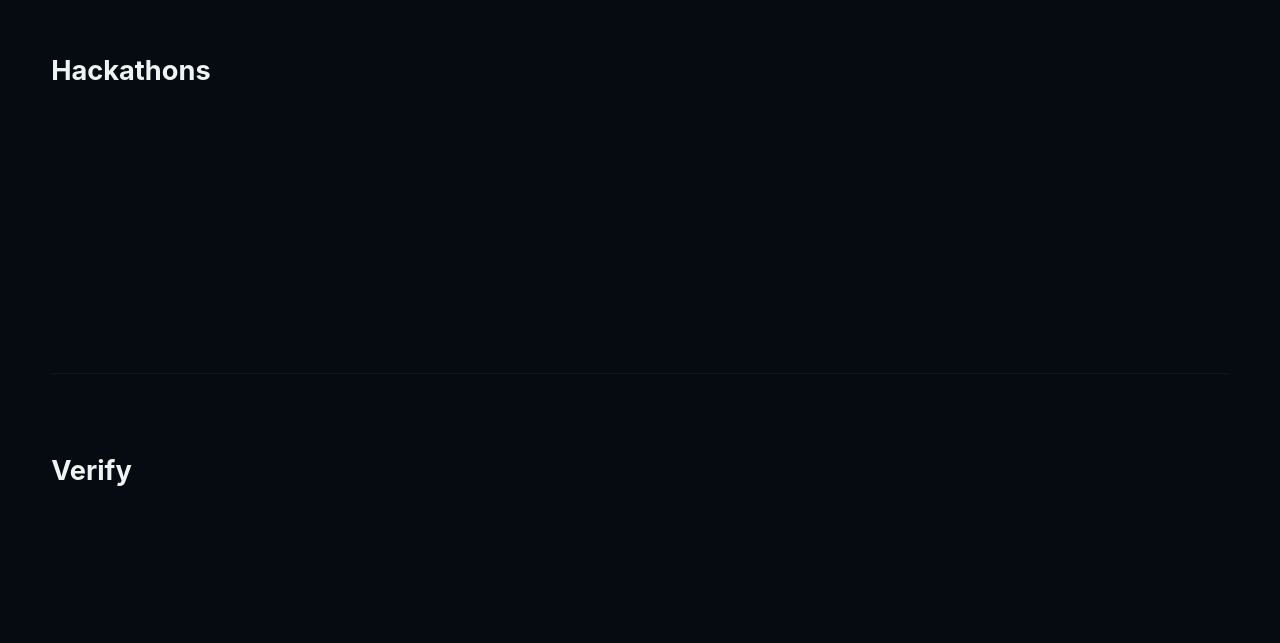
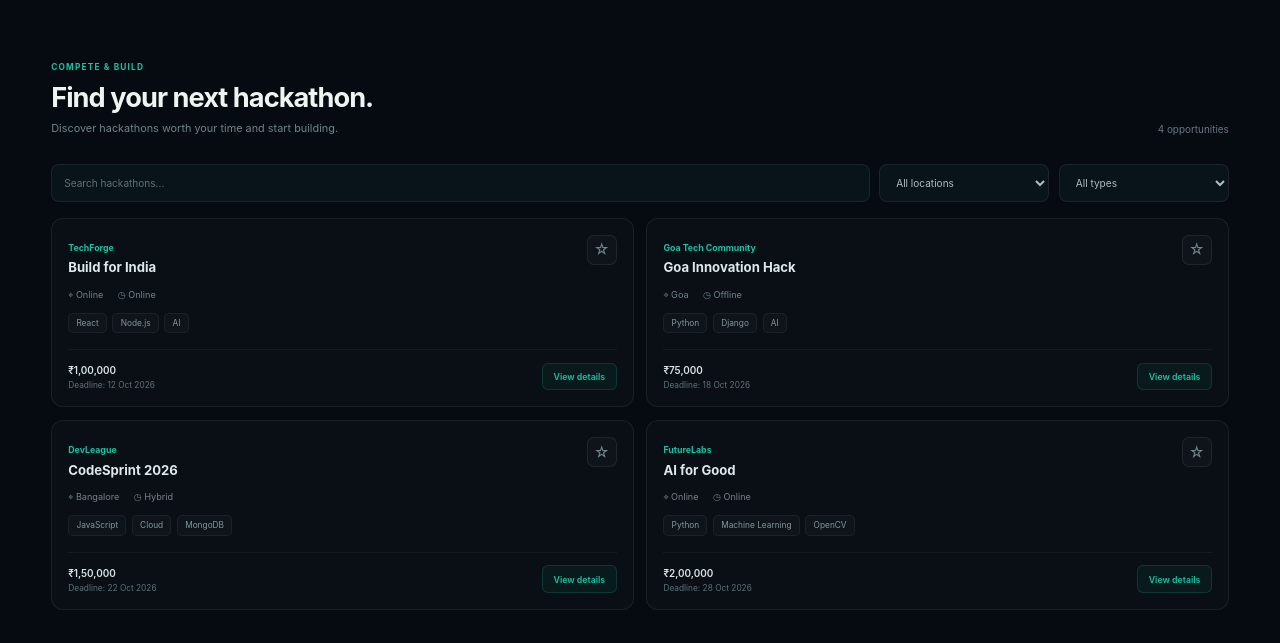
Before and after one commit to Kerkar831152/InternHop, a React (Vite) app in the folder frontend/: page / in a window 1280 px wide. Shown: the part 1257-1900 px from the top of the page. Built offline with nearby package versions, Linux system fonts and the light colour scheme.

Commit message:
Hackathons UI completion

```diff
--- a/frontend/src/App.css
+++ b/frontend/src/App.css
@@ -761,7 +761,8 @@ button {
   font-size: 0.68rem;
 }
 
-.internship-count {
+.internship-count,
+.hackathon-count {
   color: #657980;
 
   font-size: 0.62rem;
@@ -808,7 +809,6 @@ button {
 
 .internship-filters select {
   cursor: pointer;
-
   color-scheme: dark;
 }
 
@@ -825,7 +825,6 @@ button {
 .internship-filters input:focus,
 .internship-filters select:focus {
   border-color: rgba(25, 195, 163, 0.3);
-
   background: #0a171d;
 }
 
@@ -862,7 +861,6 @@ button {
 
 .internship-card:hover {
   border-color: rgba(25, 195, 163, 0.18);
-
   background: rgba(25, 195, 163, 0.025);
 
   transform: translateY(-2px);
@@ -918,15 +916,9 @@ button {
 .save-btn:hover,
 .save-btn.saved {
   border-color: rgba(25, 195, 163, 0.25);
-
   background: rgba(25, 195, 163, 0.08);
-
   color: #19c3a3;
 }
-
-/* =========================
-   INTERNSHIP META
-========================= */
 
 .internship-meta {
   display: flex;
@@ -939,10 +931,6 @@ button {
 
   font-size: 0.57rem;
 }
-
-/* =========================
-   SKILLS
-========================= */
 
 .internship-skills {
   display: flex;
@@ -964,10 +952,6 @@ button {
 
   font-size: 0.52rem;
 }
-
-/* =========================
-   CARD BOTTOM
-========================= */
 
 .internship-card-bottom {
   display: flex;
@@ -1023,10 +1007,231 @@ button {
 }
 
 /* =========================
-   NO RESULTS
+   HACKATHONS
 ========================= */
 
-.no-internships {
+.hackathons-section {
+  width: min(1180px, 92%);
+
+  margin: auto;
+  padding: 5rem 0 6rem;
+
+  border-top: 1px solid rgba(255, 255, 255, 0.04);
+}
+
+/* =========================
+   HACKATHON FILTERS
+========================= */
+
+.hackathon-filters {
+  display: grid;
+  grid-template-columns: 1fr 170px 170px;
+
+  gap: 0.6rem;
+
+  margin-top: 1.8rem;
+}
+
+.hackathon-filters input,
+.hackathon-filters select {
+  width: 100%;
+  height: 38px;
+
+  padding: 0 0.75rem;
+
+  border: 1px solid rgba(255, 255, 255, 0.07);
+  border-radius: 8px;
+
+  outline: none;
+
+  background: #09131a;
+  color: #aebdc1;
+
+  font-size: 0.63rem;
+
+  transition: 0.2s ease;
+}
+
+.hackathon-filters input::placeholder {
+  color: #5f7178;
+}
+
+.hackathon-filters select {
+  cursor: pointer;
+  color-scheme: dark;
+}
+
+.hackathon-filters select option {
+  background: #09131a;
+  color: #aebdc1;
+}
+
+.hackathon-filters select option:checked {
+  background: #102b2d;
+  color: #19c3a3;
+}
+
+.hackathon-filters input:focus,
+.hackathon-filters select:focus {
+  border-color: rgba(25, 195, 163, 0.3);
+  background: #0a171d;
+}
+
+/* =========================
+   HACKATHON GRID
+========================= */
+
+.hackathon-grid {
+  display: grid;
+  grid-template-columns: repeat(2, minmax(0, 1fr));
+
+  gap: 0.8rem;
+
+  margin-top: 1rem;
+}
+
+/* =========================
+   HACKATHON CARD
+========================= */
+
+.hackathon-card {
+  padding: 1rem;
+
+  border: 1px solid rgba(255, 255, 255, 0.065);
+  border-radius: 12px;
+
+  background: rgba(255, 255, 255, 0.018);
+
+  transition:
+    border-color 0.2s ease,
+    background 0.2s ease,
+    transform 0.2s ease;
+}
+
+.hackathon-card:hover {
+  border-color: rgba(25, 195, 163, 0.18);
+  background: rgba(25, 195, 163, 0.025);
+
+  transform: translateY(-2px);
+}
+
+.hackathon-card-top {
+  display: flex;
+  align-items: flex-start;
+  justify-content: space-between;
+
+  gap: 1rem;
+}
+
+.hackathon-organizer {
+  color: #19c3a3;
+
+  font-size: 0.55rem;
+  font-weight: 650;
+}
+
+.hackathon-card h3 {
+  margin-top: 0.3rem;
+
+  color: #dfe8ea;
+
+  font-size: 0.82rem;
+  font-weight: 650;
+
+  line-height: 1.3;
+}
+
+.hackathon-meta {
+  display: flex;
+  align-items: center;
+  gap: 0.9rem;
+
+  margin-top: 0.75rem;
+
+  color: #71848a;
+
+  font-size: 0.57rem;
+}
+
+.hackathon-skills {
+  display: flex;
+  flex-wrap: wrap;
+  gap: 0.35rem;
+
+  margin-top: 0.75rem;
+}
+
+.hackathon-skills span {
+  padding: 0.27rem 0.45rem;
+
+  border: 1px solid rgba(255, 255, 255, 0.055);
+  border-radius: 5px;
+
+  background: rgba(255, 255, 255, 0.025);
+
+  color: #84979d;
+
+  font-size: 0.52rem;
+}
+
+.hackathon-card-bottom {
+  display: flex;
+  align-items: flex-end;
+  justify-content: space-between;
+
+  gap: 1rem;
+
+  margin-top: 1rem;
+  padding-top: 0.8rem;
+
+  border-top: 1px solid rgba(255, 255, 255, 0.05);
+}
+
+.hackathon-card-bottom div {
+  display: flex;
+  flex-direction: column;
+  gap: 0.25rem;
+}
+
+.hackathon-card-bottom strong {
+  color: #d9e5e5;
+
+  font-size: 0.62rem;
+  font-weight: 600;
+}
+
+.hackathon-card-bottom span {
+  color: #5f7178;
+
+  font-size: 0.52rem;
+}
+
+.view-hackathon-btn {
+  padding: 0.45rem 0.65rem;
+
+  border: 1px solid rgba(25, 195, 163, 0.18);
+  border-radius: 6px;
+
+  background: rgba(25, 195, 163, 0.06);
+
+  color: #19c3a3;
+
+  font-size: 0.55rem;
+  font-weight: 600;
+
+  transition: 0.2s ease;
+}
+
+.view-hackathon-btn:hover {
+  background: rgba(25, 195, 163, 0.12);
+  border-color: rgba(25, 195, 163, 0.3);
+}
+
+/* =========================
+   NO HACKATHONS
+========================= */
+
+.no-hackathons {
   grid-column: 1 / -1;
 
   padding: 3rem 1rem;
@@ -1037,13 +1242,13 @@ button {
   text-align: center;
 }
 
-.no-internships h3 {
+.no-hackathons h3 {
   color: #aebdc1;
 
   font-size: 0.75rem;
 }
 
-.no-internships p {
+.no-hackathons p {
   margin-top: 0.35rem;
 
   color: #61737a;
@@ -1055,7 +1260,6 @@ button {
    OTHER SECTIONS
 ========================= */
 
-#hackathons,
 #verify,
 #about {
   width: min(1180px, 92%);
@@ -1068,7 +1272,6 @@ button {
   border-top: 1px solid rgba(255, 255, 255, 0.04);
 }
 
-#hackathons h1,
 #verify h1,
 #about h1 {
   color: #edf4f2;
@@ -1085,15 +1288,18 @@ button {
     display: none;
   }
 
-  .internship-grid {
+  .internship-grid,
+  .hackathon-grid {
     grid-template-columns: 1fr;
   }
 
-  .internship-filters {
+  .internship-filters,
+  .hackathon-filters {
     grid-template-columns: 1fr 1fr;
   }
 
-  .internship-filters input {
+  .internship-filters input,
+  .hackathon-filters input {
     grid-column: 1 / -1;
   }
 }
@@ -1155,6 +1361,12 @@ button {
     padding: 4rem 0;
   }
 
+  /* HACKATHONS */
+
+  .hackathons-section {
+    padding: 4rem 0;
+  }
+
   .section-heading {
     align-items: flex-start;
 
@@ -1162,21 +1374,25 @@ button {
     gap: 0.6rem;
   }
 
-  .internship-filters {
+  .internship-filters,
+  .hackathon-filters {
     grid-template-columns: 1fr;
   }
 
-  .internship-filters input {
+  .internship-filters input,
+  .hackathon-filters input {
     grid-column: auto;
   }
 
-  .internship-card-bottom {
+  .internship-card-bottom,
+  .hackathon-card-bottom {
     align-items: flex-start;
 
     flex-direction: column;
   }
 
-  .view-internship-btn {
+  .view-internship-btn,
+  .view-hackathon-btn {
     width: 100%;
   }
 }
--- a/frontend/src/App.tsx
+++ b/frontend/src/App.tsx
@@ -2,6 +2,7 @@ import './App.css'
 import Navbar from "./components/Navbar/Navbar";
 import Home from "./components/Home/Home";
 import Internships from "./components/Internships/Internships";
+import Hackathons from "./components/Hackathons/Hackathons";
 
 function App() {
   return (
@@ -13,9 +14,7 @@ function App() {
 
         <Internships />
 
-        <section id="hackathons">
-          <h1>Hackathons</h1>
-        </section>
+        <Hackathons />
 
         <section id="verify">
           <h1>Verify</h1>
--- /dev/null
+++ b/frontend/src/components/Hackathons/HackathonCard.tsx
@@ -0,0 +1,53 @@
+import type { HackathonCardProps } from "../../types/hackathons";
+
+function HackathonCard({
+  hackathon,
+  saved,
+  onToggleSave,
+}: HackathonCardProps) {
+  return (
+    <article className="hackathon-card">
+      <div className="hackathon-card-top">
+        <div>
+          <span className="hackathon-organizer">
+            {hackathon.organizer}
+          </span>
+
+          <h3>{hackathon.title}</h3>
+        </div>
+
+        <button
+          className={`save-btn ${saved ? "saved" : ""}`}
+          onClick={() => onToggleSave(hackathon.id)}
+          aria-label="Save hackathon"
+        >
+          {saved ? "★" : "☆"}
+        </button>
+      </div>
+
+      <div className="hackathon-meta">
+        <span>⌖ {hackathon.location}</span>
+        <span>◷ {hackathon.eventType}</span>
+      </div>
+
+      <div className="hackathon-skills">
+        {hackathon.skills.map((skill) => (
+          <span key={skill}>{skill}</span>
+        ))}
+      </div>
+
+      <div className="hackathon-card-bottom">
+        <div>
+          <strong>{hackathon.prize}</strong>
+          <span>Deadline: {hackathon.deadline}</span>
+        </div>
+
+        <button className="view-hackathon-btn">
+          View details
+        </button>
+      </div>
+    </article>
+  );
+}
+
+export default HackathonCard;
--- /dev/null
+++ b/frontend/src/components/Hackathons/HackathonFilters.tsx
@@ -0,0 +1,43 @@
+import type { HackathonFiltersProps } from "../../types/hackathons";
+
+function HackathonFilters({
+  search,
+  location,
+  type,
+  onSearchChange,
+  onLocationChange,
+  onTypeChange,
+}: HackathonFiltersProps) {
+  return (
+    <div className="hackathon-filters">
+      <input
+        type="text"
+        value={search}
+        onChange={(event) => onSearchChange(event.target.value)}
+        placeholder="Search hackathons..."
+      />
+
+      <select
+        value={location}
+        onChange={(event) => onLocationChange(event.target.value)}
+      >
+        <option value="">All locations</option>
+        <option value="Goa">Goa</option>
+        <option value="Bangalore">Bangalore</option>
+        <option value="Online">Online</option>
+      </select>
+
+      <select
+        value={type}
+        onChange={(event) => onTypeChange(event.target.value)}
+      >
+        <option value="">All types</option>
+        <option value="Online">Online</option>
+        <option value="Hybrid">Hybrid</option>
+        <option value="Offline">Offline</option>
+      </select>
+    </div>
+  );
+}
+
+export default HackathonFilters;
--- /dev/null
+++ b/frontend/src/components/Hackathons/Hackathons.tsx
@@ -0,0 +1,87 @@
+import { useState } from "react";
+import { hackathons } from "../../data/hackathons";
+import HackathonCard from "./HackathonCard";
+import HackathonFilters from "./HackathonFilters";
+
+function Hackathons() {
+  const [search, setSearch] = useState("");
+  const [location, setLocation] = useState("");
+  const [type, setType] = useState("");
+  const [savedIds, setSavedIds] = useState<number[]>([]);
+
+  const filteredHackathons = hackathons.filter((hackathon) => {
+    const query = search.toLowerCase();
+
+    const matchesSearch =
+      hackathon.title.toLowerCase().includes(query) ||
+      hackathon.organizer.toLowerCase().includes(query) ||
+      hackathon.skills.some((skill) =>
+        skill.toLowerCase().includes(query)
+      );
+
+    const matchesLocation =
+      !location || hackathon.location === location;
+
+    const matchesType =
+      !type || hackathon.eventType === type;
+
+    return matchesSearch && matchesLocation && matchesType;
+  });
+
+  const toggleSave = (id: number) => {
+    setSavedIds((current) =>
+      current.includes(id)
+        ? current.filter((savedId) => savedId !== id)
+        : [...current, id]
+    );
+  };
+
+  return (
+    <section className="hackathons-section" id="hackathons">
+      <div className="section-heading">
+        <div>
+          <span className="section-label">COMPETE & BUILD</span>
+
+          <h2>Find your next hackathon.</h2>
+
+          <p>
+            Discover hackathons worth your time and start building.
+          </p>
+        </div>
+
+        <span className="hackathon-count">
+          {filteredHackathons.length} opportunities
+        </span>
+      </div>
+
+      <HackathonFilters
+        search={search}
+        location={location}
+        type={type}
+        onSearchChange={setSearch}
+        onLocationChange={setLocation}
+        onTypeChange={setType}
+      />
+
+      <div className="hackathon-grid">
+        {filteredHackathons.length > 0 ? (
+          filteredHackathons.map((hackathon) => (
+            <HackathonCard
+              key={hackathon.id}
+              hackathon={hackathon}
+              saved={savedIds.includes(hackathon.id)}
+              onToggleSave={toggleSave}
+            />
+          ))
+        ) : (
+          <div className="no-hackathons">
+            <h3>No hackathons found</h3>
+            <p>Try changing your search or filters.</p>
+          </div>
+        )}
+      </div>
+    </section>
+  );
+}
+
+export default Hackathons;
--- /dev/null
+++ b/frontend/src/data/hackathons.ts
@@ -0,0 +1,44 @@
+import type { Hackathon } from "../types/hackathons";
+
+export const hackathons: Hackathon[] = [
+  {
+    id: 1,
+    title: "Build for India",
+    organizer: "TechForge",
+    location: "Online",
+    eventType: "Online",
+    skills: ["React", "Node.js", "AI"],
+    prize: "₹1,00,000",
+    deadline: "12 Oct 2026",
+  },
+  {
+    id: 2,
+    title: "Goa Innovation Hack",
+    organizer: "Goa Tech Community",
+    location: "Goa",
+    eventType: "Offline",
+    skills: ["Python", "Django", "AI"],
+    prize: "₹75,000",
+    deadline: "18 Oct 2026",
+  },
+  {
+    id: 3,
+    title: "CodeSprint 2026",
+    organizer: "DevLeague",
+    location: "Bangalore",
+    eventType: "Hybrid",
+    skills: ["JavaScript", "Cloud", "MongoDB"],
+    prize: "₹1,50,000",
+    deadline: "22 Oct 2026",
+  },
+  {
+    id: 4,
+    title: "AI for Good",
+    organizer: "FutureLabs",
+    location: "Online",
+    eventType: "Online",
+    skills: ["Python", "Machine Learning", "OpenCV"],
+    prize: "₹2,00,000",
+    deadline: "28 Oct 2026",
+  },
+];
--- /dev/null
+++ b/frontend/src/types/hackathons.ts
@@ -0,0 +1,25 @@
+export interface Hackathon {
+  id: number;
+  title: string;
+  organizer: string;
+  location: string;
+  eventType: string;
+  skills: string[];
+  prize: string;
+  deadline: string;
+}
+
+export interface HackathonCardProps {
+  hackathon: Hackathon;
+  saved: boolean;
+  onToggleSave: (id: number) => void;
+}
+
+export interface HackathonFiltersProps {
+  search: string;
+  location: string;
+  type: string;
+  onSearchChange: (value: string) => void;
+  onLocationChange: (value: string) => void;
+  onTypeChange: (value: string) => void;
+}
```
